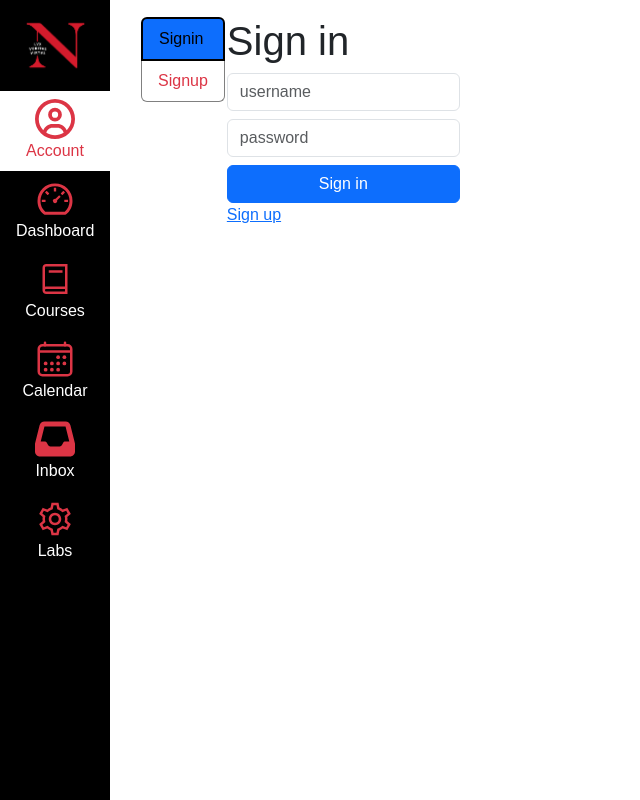
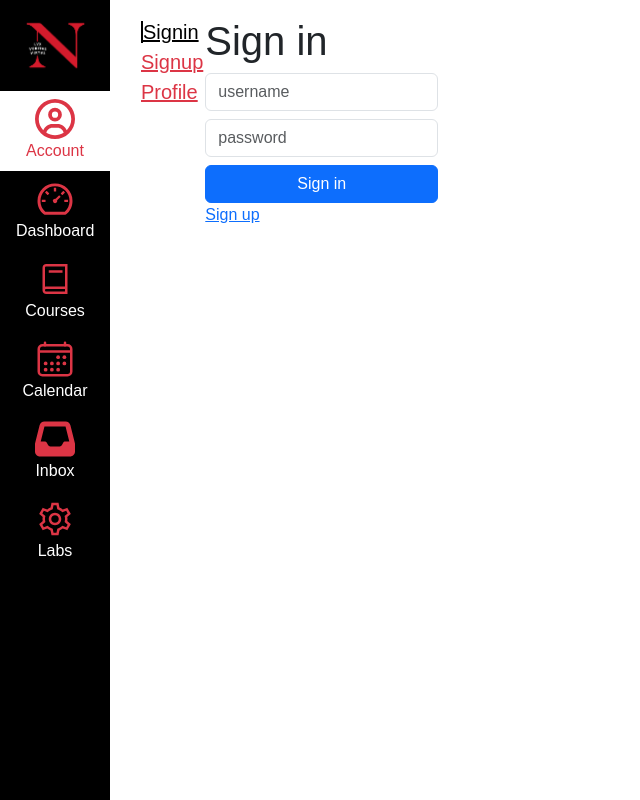
Before and after one commit to roslyn-maloney/kanbas-react-web-app, a React (Create React App) app: page /#/Kanbas/Account/Signin in a window 1280 px wide. Shown: the whole page, without its empty margins (0-640 px from the left). Built offline with nearby package versions, Linux system fonts and the light colour scheme; the HTML template or start-up script is replaced by a standard one.

Commit message:
3.6.3 done

```diff
--- a/src/Kanbas/Account/Navigation.tsx
+++ b/src/Kanbas/Account/Navigation.tsx
@@ -2,16 +2,33 @@ import { Link, useLocation } from "react-router-dom";
 import { useSelector } from "react-redux";
 
 export default function AccountNavigation() {
- const { currentUser } = useSelector((state: any) => state.accountReducer);
- const links = currentUser ? ["Profile"] : ["Signin", "Signup"];
- const active = (path: string) => (pathname.includes(path) ?  "active border-left border-2 border-black text-black" : "text-danger");
- const { pathname } = useLocation();
- return (
-   <div id="wd-account-navigation" className="list-group">
-     {links.map((link) => (
-       <Link key={link} to={`/Kanbas/Account/${link}`} className={`list-group-item ${active(link)}`}> {link} </Link>
-     ))}
-     {currentUser && currentUser.role === "ADMIN" && (
-       <Link to={`/Kanbas/Account/Users`} className={`list-group-item ${active("Users")}`}> Users </Link> )}
-   </div>
-);}
+  const { currentUser } = useSelector((state: any) => state.accountReducer);
+  const links = currentUser ? ["Profile"] : ["Signin", "Signup"];
+  const { pathname } = useLocation();
+  return (
+    <div id="wd-account-navigation" className="wd account-group fs-5 rounded-0">
+      <Link
+        to={`/Kanbas/Account/Signin`}
+        className={`account-group-item ${pathname.includes("Signin") ? "active border-left border-2 border-black text-black" : "text-danger"}`}>
+        Signin
+      </Link>
+      <br />
+      <Link to={`/Kanbas/Account/Signup`}
+        className={`account-group-item ${pathname.includes("Signup") ? "active border-left border-2 border-black text-black" : "text-danger"}`}>
+        Signup
+      </Link>
+      <br />
+      <Link to={`/Kanbas/Account/Profile`}
+        className={`account-group-item ${pathname.includes("Profile") ? "active border-left border-2 border-black text-black" : "text-danger"}`}>
+        Profile
+      </Link>
+      <br />
+      {currentUser && currentUser.role === "ADMIN" &&
+        <Link to={`/Kanbas/Account/Users`}
+          className={`account-group-item ${pathname.includes("Users") ? "active border-left border-2 border-black text-black" : "text-danger"}`}>
+          Users
+        </Link>
+      }
+    </div>
+  );
+}
--- a/src/Kanbas/Account/Users.tsx
+++ b/src/Kanbas/Account/Users.tsx
@@ -1,24 +1,53 @@
-export {}
-// import { useState, useEffect } from "react";
-// import { useParams } from "react-router";
-// import PeopleTable from "../Courses/People/Table";
-// import * as client from "./client";
+import { useState, useEffect } from "react";
+import { useParams } from "react-router";
+import PeopleTable from "../Courses/People/Table";
+import * as client from "./client";
 
-// export default function Users() {
-//  const [users, setUsers] = useState<any[]>([]);
-//  const { uid } = useParams();
-//  const fetchUsers = async () => {
-//     console.log("fetchUsers");
-//    const users = await client.findAllUsers();
-//    setUsers(users);
-//    console.log("fetchUser", users)
-//  };
-//  useEffect(() => {
-//    fetchUsers();
-//  }, [uid]);
-//  return (
-//    <div>
-//      <h3>Users</h3>
-//      <PeopleTable/>
-//    </div>
-// );}
+export default function Users() {
+    const [users, setUsers] = useState<any[]>([]);
+    const [role, setRole] = useState("");
+    const filterUsersByRole = async (role: string) => {
+        setRole(role);
+        if (role) {
+            const users = await client.findUsersByRole(role);
+            setUsers(users);
+        } else {
+            fetchUsers();
+        }
+    };
+
+    const [name, setName] = useState("");
+    const filterUsersByName = async (name: string) => {
+        setName(name);
+        if (name) {
+            const users = await client.findUsersByPartialName(name);
+            setUsers(users);
+        } else {
+            fetchUsers();
+        }
+    };
+
+
+    const { uid } = useParams();
+    const fetchUsers = async () => {
+        const users = await client.findAllUsers();
+        setUsers(users);
+    };
+    useEffect(() => {
+        fetchUsers();
+    }, [uid]);
+    return (
+        <div>
+            <h3>Users</h3>
+            <input onChange={(e) => filterUsersByName(e.target.value)} placeholder="Search people"
+             className="form-control float-start w-25 me-2 wd-filter-by-name" />
+            <select value={role} onChange={(e) => filterUsersByRole(e.target.value)}
+                className="form-select float-start w-25 wd-select-role" >
+                <option value="">All Roles</option>    <option value="STUDENT">Students</option>
+                <option value="TA">Assistants</option> <option value="FACULTY">Faculty</option>
+                <option value="ADMIN">Administrators</option>
+            </select>
+            <PeopleTable users={users} />
+        </div>
+    );
+}
--- a/src/Kanbas/Account/client.ts
+++ b/src/Kanbas/Account/client.ts
@@ -3,17 +3,32 @@ const axiosWithCredentials = axios.create({ withCredentials: true });
 export const REMOTE_SERVER = process.env.REACT_APP_REMOTE_SERVER;
 export const USERS_API = `${REMOTE_SERVER}/api/users`;
 
+// finding users
 export const findAllUsers = async () => {
   const response = await axiosWithCredentials.get(USERS_API);
   return response.data;
 };
 
+export const findUsersByRole = async (role: string) => {
+  const response = await
+    axios.get(`${USERS_API}?role=${role}`);
+  return response.data;
+};
 
+export const findUsersByPartialName = async (name: string) => {
+  const response = await axios.get(`${USERS_API}?name=${name}`);
+  return response.data;
+};
+
+
+
+// courses
 export const createCourse = async (course: any) => {
   const { data } = await axiosWithCredentials.post(`${USERS_API}/current/courses`, course);
   return data;
 };
 
+// account signin
 export const signin = async (credentials: any) => {
   const response = await axiosWithCredentials.post(`${USERS_API}/signin`, credentials);
   return response.data;
--- a/src/Kanbas/Account/index.tsx
+++ b/src/Kanbas/Account/index.tsx
@@ -3,8 +3,8 @@ import AccountNavigation from "./Navigation";
 import Profile from "./Profile";
 import Signin from "./Signin";
 import Signup from "./Signup";
-//import Users from "./Users";
 import { useSelector } from "react-redux";
+import Users from "./Users";
 export default function Account() {
   const { currentUser } = useSelector((state: any) => state.accountReducer);
 
@@ -21,7 +21,7 @@ export default function Account() {
               <Route path="/Signin" element={<Signin />} />
               <Route path="/Profile" element={<Profile />} />
               <Route path="/Signup" element={<Signup />} />
-              {/* <Route path="/Users" element={<Users />} /> */}
+              <Route path="/Users" element={<Users />} />
             </Routes>
           </td>
         </tr>
--- a/src/Kanbas/Courses/People/Table.tsx
+++ b/src/Kanbas/Courses/People/Table.tsx
@@ -1,21 +1,21 @@
 import { useEffect, useState } from "react";
 import { FaUserCircle } from "react-icons/fa";
-import { useParams } from "react-router";
-import * as client from "../../Account/client";
+// import { useParams } from "react-router";
+// import * as client from "../../Account/client";
 
 
-export default function PeopleTable() {
-    const [users, setUsers] = useState<any[]>([]);
-    const { uid } = useParams();
-    const fetchUsers = async () => {
-        console.log("fetchUsers");
-        const users = await client.findAllUsers();
-        setUsers(users);
-        console.log("fetchUser", users)
-    };
-    useEffect(() => {
-        fetchUsers();
-    }, [uid]);
+export default function PeopleTable({ users = [] }: { users?: any[] } ) {
+    // const [users, setUsers] = useState<any[]>([]);
+    // const { uid } = useParams();
+    // const fetchUsers = async () => {
+    //     console.log("fetchUsers");
+    //     const users = await client.findAllUsers();
+    //     setUsers(users);
+    //     console.log("fetchUser", users)
+    // };
+    // useEffect(() => {
+    //     fetchUsers();
+    // }, [uid]);
     return (
         <div id="wd-people-table">
             <table className="table table-striped">
--- a/src/Kanbas/Courses/index.tsx
+++ b/src/Kanbas/Courses/index.tsx
@@ -7,12 +7,23 @@ import Assignments from "./Assignments";
 import { FaAlignJustify } from "react-icons/fa6";
 import Editor from "./Assignments/Editor";
 import { useSelector } from "react-redux";
+import { useEffect, useState } from "react";
+import * as client from "../Account/client";
 
 export default function Courses({ courses }: { courses: any[]; }) {
   const { cid } = useParams();
   const course = courses.find((course) => course._id === cid);
   const { pathname } = useLocation();
   const { currentUser } = useSelector((state: any) => state.accountReducer);
+  const [users, setUsers] = useState<any[]>([]);
+    const { uid } = useParams();
+    const fetchUsers = async () => {
+        const users = await client.findAllUsers();
+        setUsers(users);
+    };
+    useEffect(() => {
+        fetchUsers();
+    }, [uid]);
   return (
     <div id="wd-courses">
       <h2 className="text-danger">
@@ -29,7 +40,7 @@ export default function Courses({ courses }: { courses: any[]; }) {
             <Route path="Modules" element={<Modules currentUser={currentUser}/>} />
             <Route path="Assignments" element={<Assignments currentUser={currentUser}/>} />
             <Route path="Assignments/:aid" element={<Editor />} />
-            <Route path="People" element={<PeopleTable />} />
+            <Route path="People" element={<PeopleTable users={users}/>} />
             {/* <Route path="People" element={<h2>People</h2>} /> */}
           </Routes>
         </div>
```
